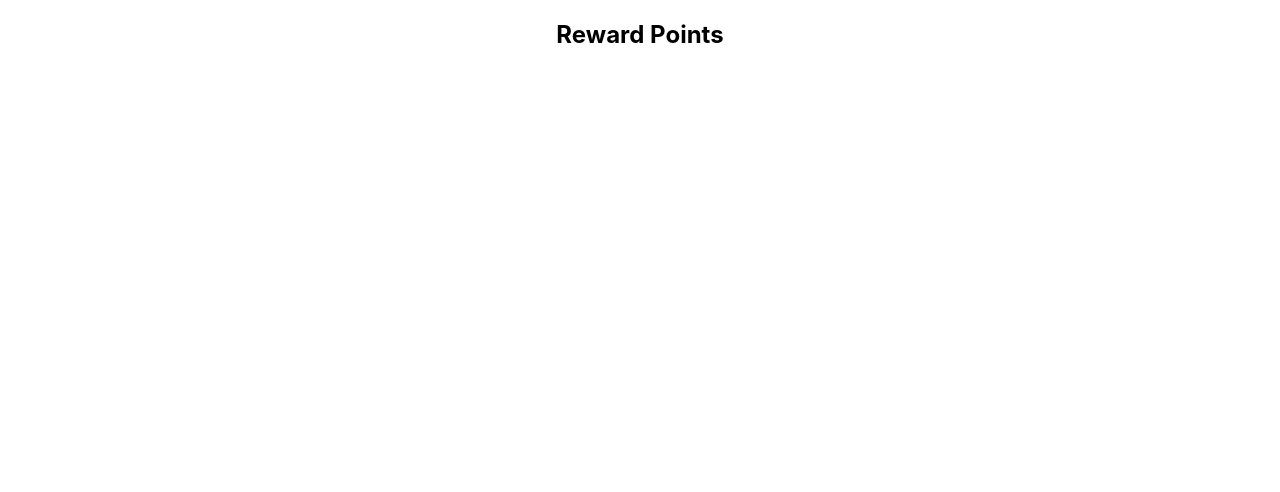
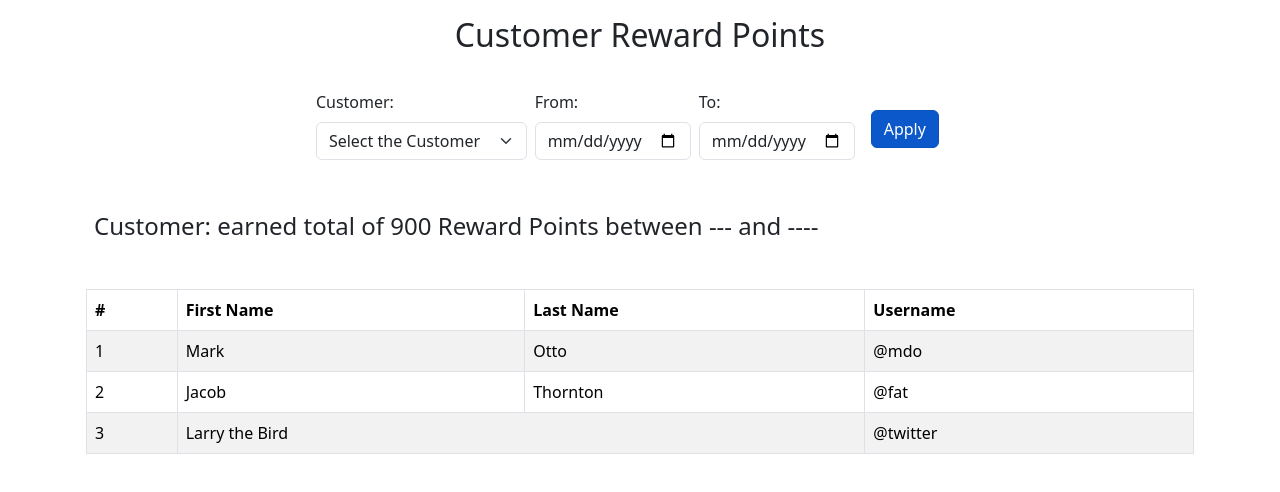
Before and after one commit to prkun/customer-rewards, a React (Create React App) app: page / in a window 1280 px wide. Shown: the top 492 px of the page. Built offline with nearby package versions, Linux system fonts and the light colour scheme.

Commit message:
Screen layout

```diff
--- a/package.json
+++ b/package.json
@@ -7,7 +7,9 @@
     "@testing-library/react": "^13.4.0",
     "@testing-library/user-event": "^13.5.0",
     "axios": "^1.6.5",
+    "bootstrap": "^5.3.2",
     "react": "^18.2.0",
+    "react-bootstrap": "^2.10.0",
     "react-dom": "^18.2.0",
     "react-scripts": "5.0.1",
     "web-vitals": "^2.1.4"
--- a/public/index.html
+++ b/public/index.html
@@ -5,7 +5,7 @@
   <meta charset="utf-8" />
   <meta name="viewport" content="width=device-width, initial-scale=1" />
   <meta name="theme-color" content="#000000" />
-  <meta name="description" content="Web site created using create-react-app" />
+  <meta name="description" content="Customer Rewards App" />
   <link rel="manifest" href="%PUBLIC_URL%/manifest.json" />
   <title>Customer Rewards</title>
 </head>
--- a/src/App.css
+++ b/src/App.css
@@ -1,38 +1,3 @@
-.App {
+.header {
   text-align: center;
 }
-
-.App-logo {
-  height: 40vmin;
-  pointer-events: none;
-}
-
-@media (prefers-reduced-motion: no-preference) {
-  .App-logo {
-    animation: App-logo-spin infinite 20s linear;
-  }
-}
-
-.App-header {
-  background-color: #282c34;
-  min-height: 100vh;
-  display: flex;
-  flex-direction: column;
-  align-items: center;
-  justify-content: center;
-  font-size: calc(10px + 2vmin);
-  color: white;
-}
-
-.App-link {
-  color: #61dafb;
-}
-
-@keyframes App-logo-spin {
-  from {
-    transform: rotate(0deg);
-  }
-  to {
-    transform: rotate(360deg);
-  }
-}
--- a/src/App.js
+++ b/src/App.js
@@ -1,5 +1,6 @@
 import './App.css';
 import RewardPoints from './components/Rewards';
+import 'bootstrap/dist/css/bootstrap.min.css';
 
 const App = () => {
 
@@ -8,6 +9,7 @@ const App = () => {
       <RewardPoints />
     </div>
   );
+
 }
 
 export default App;
--- a/src/components/Rewards/filter.js
+++ b/src/components/Rewards/filter.js
@@ -1,6 +1,52 @@
+import { Button, Col, Container, Form, Row } from "react-bootstrap";
+import "./styles.css";
 
-const Filter = () => {
-
+const RewardsFilter = () => {
+    return (
+        <Container fluid className="p-4 d-flex justify-content-center">
+            <Row>
+                <Col lg={4} className="p-1">
+                    <Form.Label>Customer: </Form.Label>
+                    <Form.Select aria-label="Default select example">
+                        <option>Select the Customer</option>
+                        <option value="1">ALL</option>
+                        <option value="1">One</option>
+                        <option value="2">Two</option>
+                        <option value="3">Three</option>
+                    </Form.Select>
+                </Col>
+                <Col lg={3} className="p-1">
+                    <Form.Group controlId="fromDate" className="form">
+                        <Form.Label>From: </Form.Label>
+                        <Form.Control
+                            type="date"
+                            name="fromDate"
+                            placeholder="Select Start Date"
+                        // value={date}
+                        // onChange={(e) => setDate(e.target.value)}
+                        />
+                    </Form.Group>
+                </Col>
+                <Col lg={3} className="p-1">
+                    <Form.Group controlId="fromDate" className="form">
+                        <Form.Label>To: </Form.Label>
+                        <Form.Control
+                            type="date"
+                            name="fromDate"
+                            placeholder="Select Start Date"
+                        // value={date}
+                        // onChange={(e) => setDate(e.target.value)}
+                        />
+                    </Form.Group>
+                </Col>
+                <Col lg={2} className="pt-4 ">
+                    <Button variant="primary" size="md" active>
+                        Apply
+                    </Button>
+                </Col>
+            </Row>
+        </Container>
+    )
 }
 
-export default Filter;
+export default RewardsFilter;
--- a/src/components/Rewards/index.js
+++ b/src/components/Rewards/index.js
@@ -1,19 +1,27 @@
 import React, { useEffect } from 'react'
+import { Container } from 'react-bootstrap';
 import { getPurchases } from '../../services/purchases.services';
+import RewardsFilter from './filter';
+import RewardsTable from './table';
+import RewardsTotal from './total';
+import './styles.css'
 
 const RewardPoints = () => {
 
     useEffect(() => {
         (async () => {
             const purchases = await getPurchases();
-            console.log("Puschases: ", purchases);
+            console.log("Purchases: ", purchases);
         })();
     }, [])
 
     return (
-        <>
-            <h2 style={{ textAlign: "center" }}>Reward Points</h2>
-        </>
+        <Container fluid className="p-3">
+            <h2 className='header'>Customer Reward Points</h2>
+            <RewardsFilter />
+            <RewardsTotal />
+            <RewardsTable />
+        </Container>
     )
 }
 
--- /dev/null
+++ b/src/components/Rewards/styles.css
@@ -0,0 +1,4 @@
+.form-inline {
+    /* display: inline-block; */
+    margin: auto;
+}
--- a/src/components/Rewards/table.js
+++ b/src/components/Rewards/table.js
@@ -1,7 +1,39 @@
+import { Container, Table } from "react-bootstrap"
 
-const Table = () => {
-
-
+const RewardsTable = () => {
+    return (
+        <Container className="p-3">
+            <Table responsive striped bordered hover>
+                <thead>
+                    <tr>
+                        <th>#</th>
+                        <th>First Name</th>
+                        <th>Last Name</th>
+                        <th>Username</th>
+                    </tr>
+                </thead>
+                <tbody>
+                    <tr>
+                        <td>1</td>
+                        <td>Mark</td>
+                        <td>Otto</td>
+                        <td>@mdo</td>
+                    </tr>
+                    <tr>
+                        <td>2</td>
+                        <td>Jacob</td>
+                        <td>Thornton</td>
+                        <td>@fat</td>
+                    </tr>
+                    <tr>
+                        <td>3</td>
+                        <td colSpan={2}>Larry the Bird</td>
+                        <td>@twitter</td>
+                    </tr>
+                </tbody>
+            </Table>
+        </Container>
+    )
 }
 
-export default Table
+export default RewardsTable
--- a/src/components/Rewards/total.js
+++ b/src/components/Rewards/total.js
@@ -1,6 +1,12 @@
+import { Container } from "react-bootstrap";
 
-const Total = () => {
+const RewardsTotal = () => {
+    return (
+        <Container className="p-4">
+            <h4>Customer:  earned total of 900 Reward Points between --- and ----</h4>
+        </Container>
+    )
 
 }
 
-export default Total;
+export default RewardsTotal;
```
Also changed, not shown: 1 other file (tests, documents, lock files or other folders).
